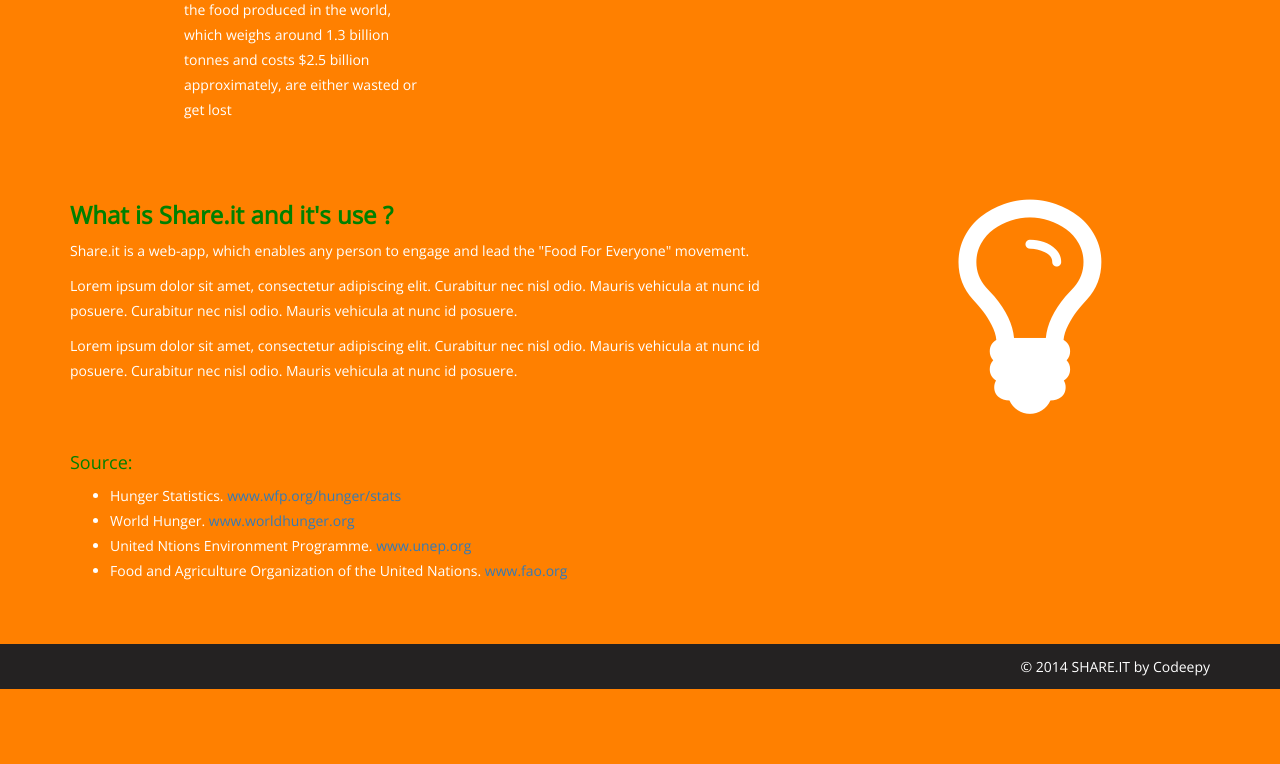
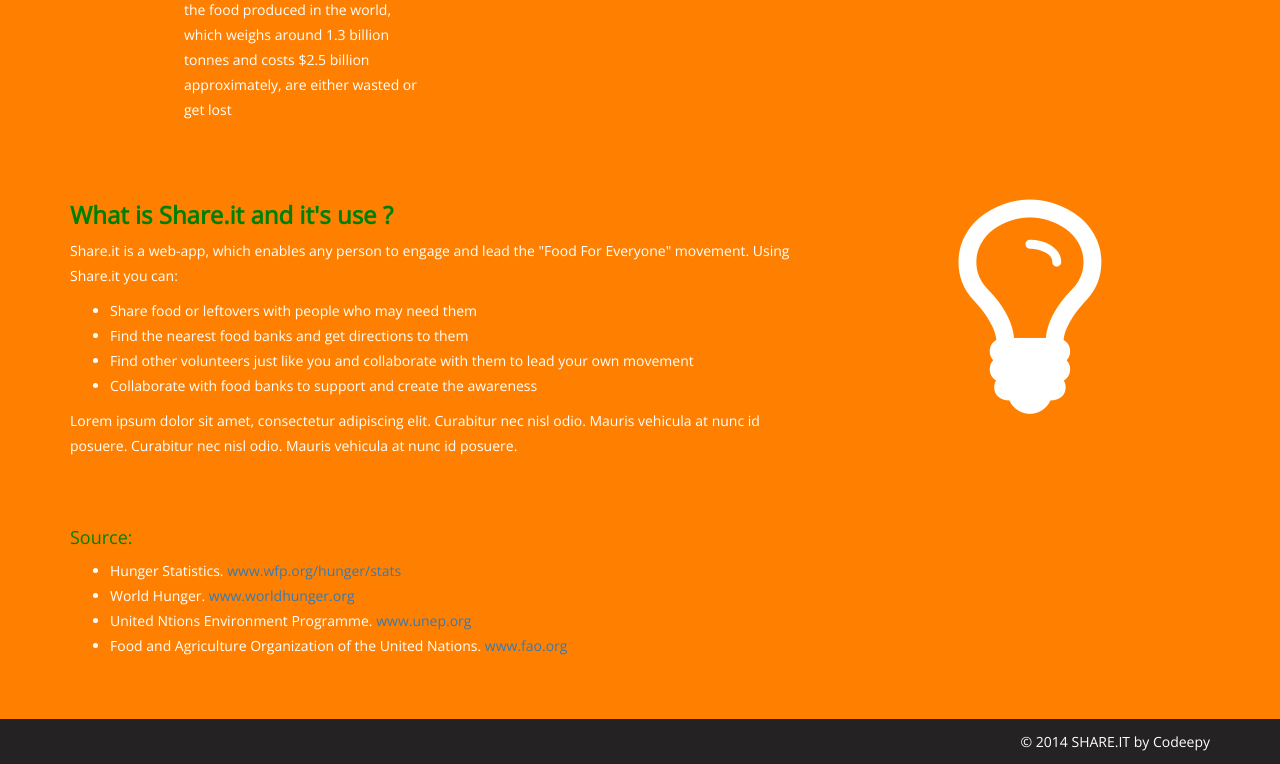
Before and after one commit to Codeepy/Share.it, a Django app: page /about/ in a window 1280 px wide. Shown: the part 592-1356 px from the top of the page. Before the commit the page ends 1281 px from the top, so only its background shows below. Run offline with Django 3.2, Linux system fonts and the light colour scheme; parts of the project's set-up code (start-up, migrations or seed data) failed here and were passed over; some libraries are stand-ins or nearby versions.

Commit message:
Somdip-changes made

```diff
--- a/static/css/style.css
+++ b/static/css/style.css
@@ -375,3 +375,11 @@ margin-top: 20px;
 .padding_top {
     padding-top: 60px;
 }
+
+/*Extra Addition*/
+.quoted{
+    -webkit-align-self: center; /* Safari 7.0+ */
+    text-align:  center;
+    font-size: xx-large;
+    color: darkred;
+}
--- a/templates/about.html
+++ b/templates/about.html
@@ -96,12 +96,15 @@
                 <div class="col-lg-8 col-md-8 col-sm-8 " >
                     <h3><strong>What is Share.it and it's use ?</strong></h3>
                     <p>
-                        Share.it is a web-app, which enables any person to engage and lead the "Food For Everyone" movement.
+                        Share.it is a web-app, which enables any person to engage and lead the "Food For Everyone" movement. Using Share.it you can:
                     </p>
                     <p>
-                        Lorem ipsum dolor sit amet, consectetur adipiscing elit.
-                        Curabitur nec nisl odio. Mauris vehicula at nunc id posuere.
-                        Curabitur nec nisl odio. Mauris vehicula at nunc id posuere.
+                        <ul>
+                        <li>Share food or leftovers with people who may need them</li>
+                        <li>Find the nearest food banks and get directions to them</li>
+                        <li>Find other volunteers just like you and collaborate with them to lead your own movement</li>
+                        <li>Collaborate with food banks to support and create the awareness </li>
+                        </ul>
                     </p>
                     <p>
                         Lorem ipsum dolor sit amet, consectetur adipiscing elit.
--- a/templates/home.html
+++ b/templates/home.html
@@ -6,10 +6,12 @@
 
 {% block body_block %}
 <section>
+<h1>Stop wasting food and Share.it</h1>
     <div id="home" >
         <div class="overlay">
             <div class="container">
                 <div class="row ">
+                    <div class="quoted">"Stop wasting food and Share.it" - Codeepy</div>
                     <div class="col-lg-6 col-md-6 head-text">
                         <h1 id="divDisp" >FOOD FOR EVERYONE</h1>
                         <span><i class="fa fa-lightbulb-o"></i>Every day about 21,000 people die of hunger or hunger-related causes</span>
```
